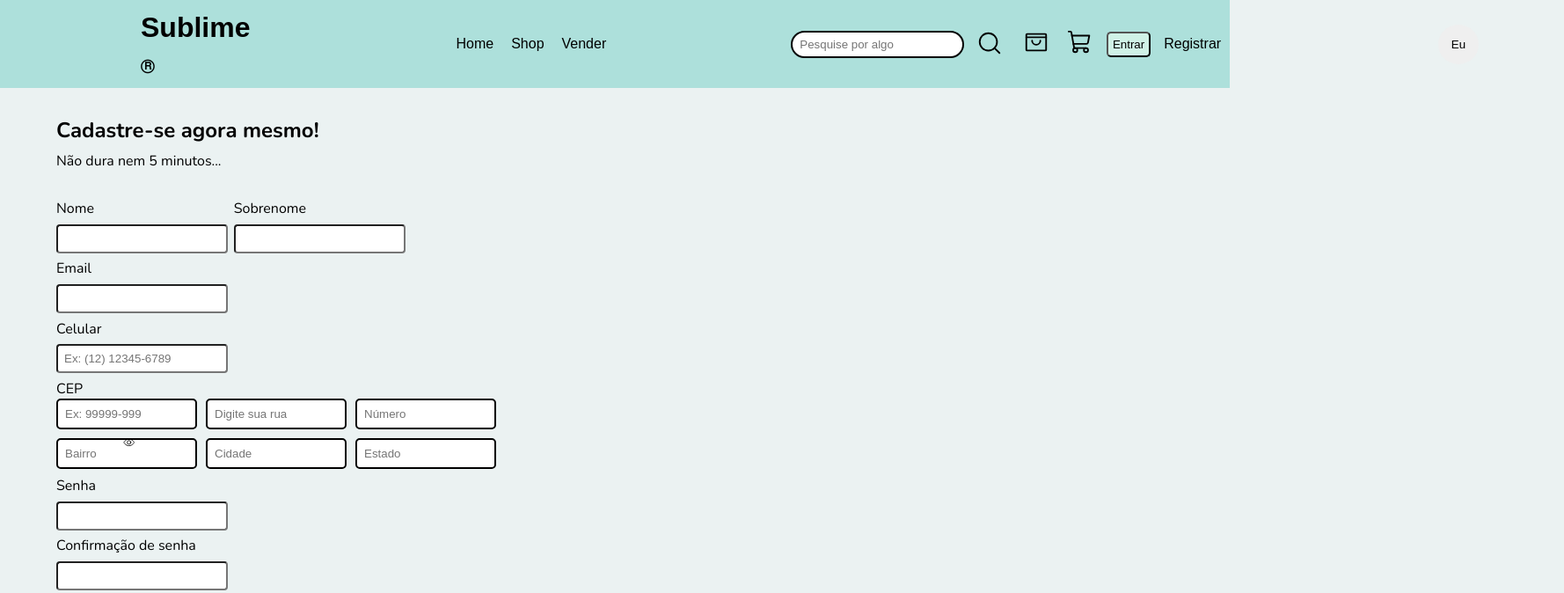
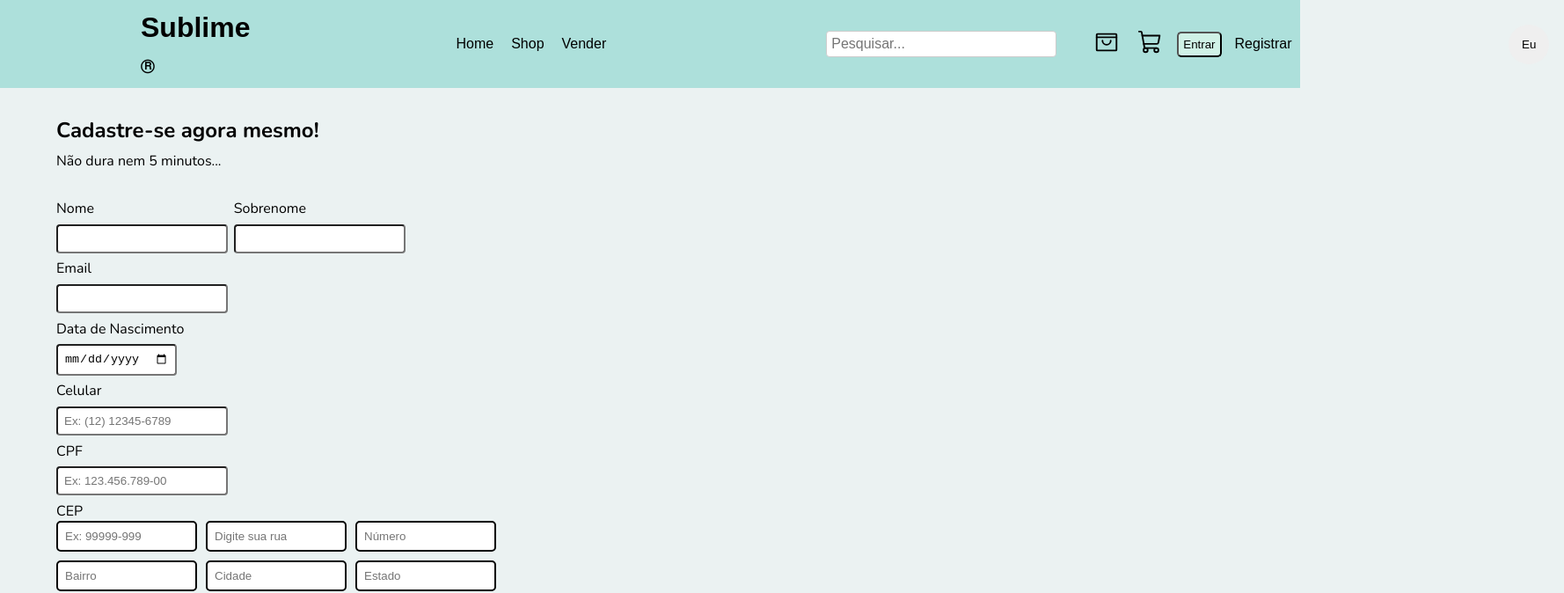
Before and after one commit to marcosbrienze6/sublime-front, a React (Create React App) app: page /register in a window 1280 px wide. Shown: the top 674 px of the page at 88% size, 1778 px wide, since content can reach past the window. Built offline with nearby package versions, Linux system fonts and the light colour scheme.

Commit message:
register

```diff
--- a/src/components/FormControl.js
+++ b/src/components/FormControl.js
@@ -23,8 +23,9 @@ const FormControl = ({
           onChange={onChange}
           className={error ? styles.inputError : ""}
         />
-        {button && <div className={styles.inputButton}>{button}</div>}
       </div>
+
+      <div className={styles.inputButton}> {button}</div>
       {error && <div className={styles.error}>{error}</div>}
     </div>
   );
--- a/src/components/FormControl.module.css
+++ b/src/components/FormControl.module.css
@@ -9,11 +9,6 @@
 }
 
 .inputButton {
-  position: absolute;
-  right: 87.5%;
-  top: 63%;
-
-  transform: translateY(-50%);
   cursor: pointer;
 }
 
--- a/src/components/Navbar.js
+++ b/src/components/Navbar.js
@@ -17,6 +17,7 @@ import {
 import Login from "./Login";
 
 import image from "../assets/felipaocarecasso.png";
+import SearchBar from "./SearchBar";
 
 const Navbar = () => {
   const navigate = useNavigate();
@@ -62,16 +63,7 @@ const Navbar = () => {
           Vender
         </NavLink>
 
-        <input
-          className={styles.searchInpt}
-          type="text"
-          value={searchQuery}
-          onChange={(e) => setSearchQuery(e.target.value)}
-          placeholder="Pesquise por algo"
-        />
-        <button className={styles.botao} type="submit">
-          <MagnifyingGlass size={30} color="black" />
-        </button>
+        <SearchBar />
 
         <NavLink to={"/vender"}>
           <ShoppingBagOpen color="black" size={30} />
@@ -116,7 +108,7 @@ const Navbar = () => {
         <div className={`${styles.modal} ${modalOpen ? styles.open : ""}`}>
           <div className={styles.modalContent}>
             <h2>Eai dog</h2>
-            <NavLink to={"/profile"}>
+
             <button>
               <UserCircle /> Ver meu perfil
             </button>
@@ -132,7 +124,6 @@ const Navbar = () => {
             <button>
               <SignOut /> Sair
             </button>
-            </NavLink>
           </div>
         </div>
       </NavLink>
--- a/src/components/Navbar.module.css
+++ b/src/components/Navbar.module.css
@@ -118,6 +118,10 @@ h5 {
   background-color: #ccc;
 }
 
+.modalContent a {
+  text-decoration: none;
+}
+
 .options {
   color: black;
   padding: 15px;
--- /dev/null
+++ b/src/components/SearchBar.js
@@ -0,0 +1,19 @@
+import React, { useState, useEffect } from "react";
+// import "./SearchBar.css"; // Arquivo CSS para o estilo e animação
+
+function SearchBar() {
+  const [isFocused, setIsFocused] = useState(false);
+
+  return (
+    <div className={`search-bar ${isFocused ? "expanded" : ""}`}>
+      <input
+        type="text"
+        placeholder="Pesquisar..."
+        onFocus={() => setIsFocused(true)}
+        onBlur={() => setIsFocused(false)}
+      />
+    </div>
+  );
+}
+
+export default SearchBar;
--- a/src/index.css
+++ b/src/index.css
@@ -67,3 +67,22 @@ body {
   padding: 8px;
   box-sizing: border-box;
 }
+
+/* CSS DA SEARCH BAR */
+
+.search-bar input {
+  padding: 5px;
+  transition: 0.2s ease;
+
+  width: 250px;
+  padding: 5px;
+  font-size: 16px;
+  border: 1px solid #ccc;
+  border-radius: 4px;
+  outline: none;
+}
+
+.search-bar input:focus {
+  transform: scale(1.1);
+  border: 1px solid black;
+}
--- a/src/pages/Register/Register.js
+++ b/src/pages/Register/Register.js
@@ -13,10 +13,16 @@ import { Eye, EyeSlash } from "phosphor-react";
 const Register = () => {
   const [name, setName] = useState("");
   const [lastName, setLastName] = useState("");
+
   const [phoneNumber, setPhoneNumber] = useState("");
   const [email, setEmail] = useState("");
+
+  const [userCPF, setUserCPF] = useState("");
+  const [userBirth, setUserBirth] = useState("");
+
   const [password, setPassword] = useState("");
   const [confirmPassword, setConfirmPassword] = useState("");
+
   const [imageFile, setImageFile] = useState(null);
   const [photoURL, setPhotoURL] = useState(true);
 
@@ -51,6 +57,7 @@ const Register = () => {
     }
   };
 
+  //Valida o formulário
   const validateForm = () => {
     const newErrors = {};
 
@@ -62,8 +69,24 @@ const Register = () => {
       newErrors.lastName = "O sobrenome é obrigatório.";
     }
 
-    if (phoneNumber.length === 0 || phoneNumber < 11) {
-      newErrors.phoneNumber = "Insira um número válido.";
+    if (userBirth.length === 0) {
+      newErrors.userBirth = "Precisamos saber se você é de maior.";
+    }
+
+    switch (true) {
+      case !phoneNumber:
+        newErrors.phoneNumber = "O número de telefone é obrigatório.";
+        break;
+      case phoneNumber.length < 11:
+        newErrors.phoneNumber = "Insira um número de telefone válido.";
+    }
+
+    switch (true) {
+      case !userCPF:
+        newErrors.userCPF = "O número de CPF é obrigatório";
+        break;
+      case userCPF.length < 12:
+        newErrors.userCPF = "Insira um CPF válido.";
     }
 
     switch (true) {
@@ -129,6 +152,13 @@ const Register = () => {
     }
   };
 
+  const handleCPFChange = (e) => {
+    setUserCPF(e.target.value);
+    if (errors.userCPF) {
+      setErrors({ ...errors, userCPF: "" });
+    }
+  };
+
   //Reseta os erros se não tiver nenhum
   const handleEmailChange = (e) => {
     setEmail(e.target.value);
@@ -136,6 +166,15 @@ const Register = () => {
       setErrors({ ...errors, email: "" });
     }
   };
+
+  //Reseta os erros se não tiver nenhum
+  const handleBirthChange = (e) => {
+    setUserBirth(e.target.value);
+    if (errors.userBirth) {
+      setErrors({ ...errors, userBirth: "" });
+    }
+  };
+
   //Reseta os erros se não tiver nenhum
   const handlePasswordChange = (e) => {
     setPassword(e.target.value);
@@ -190,6 +229,14 @@ const Register = () => {
           error={errors.email}
         />
         <FormControl
+          id="birth"
+          label="Data de Nascimento"
+          type="date"
+          value={userBirth}
+          onChange={handleBirthChange}
+          error={errors.userBirth}
+        />
+        <FormControl
           id="phone"
           label="Celular"
           type="tel"
@@ -198,6 +245,16 @@ const Register = () => {
           pattern="[0-9]{11}"
           onChange={handlePhoneChange}
           error={errors.phoneNumber}
+        />
+        <FormControl
+          id="CPF"
+          label="CPF"
+          type="text"
+          value={userCPF}
+          placeholder="Ex: 123.456.789-00"
+          pattern="{12}"
+          onChange={handleCPFChange}
+          error={errors.userCPF}
         />
         CEP
         <Address />
@@ -223,9 +280,9 @@ const Register = () => {
               className={styles.passwordToggle}
             >
               {isPasswordVisible ? (
-                <Eye color="black" />
+                <Eye size={20} color="black" />
               ) : (
-                <EyeSlash color="black" />
+                <EyeSlash size={20} color="black" />
               )}
             </button>
           }
--- a/src/pages/Register/Register.module.css
+++ b/src/pages/Register/Register.module.css
@@ -25,6 +25,7 @@ p {
   padding: 0.5em;
   border-radius: 5px;
   width: 150px;
+  cursor: pointer;
 }
 
 .passwordToggle {
```
Also changed, not shown: public/manifest.json. Lines whose indentation alone changed are shown as unchanged.
